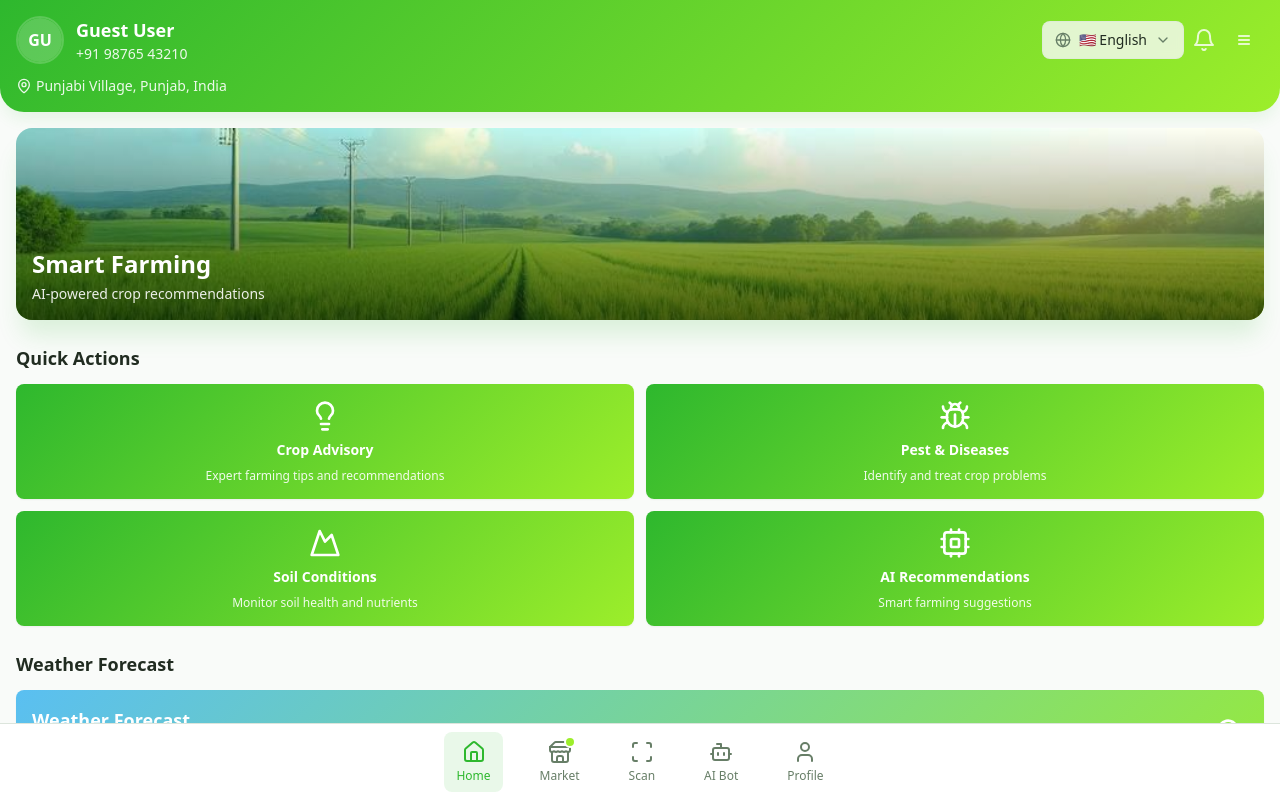
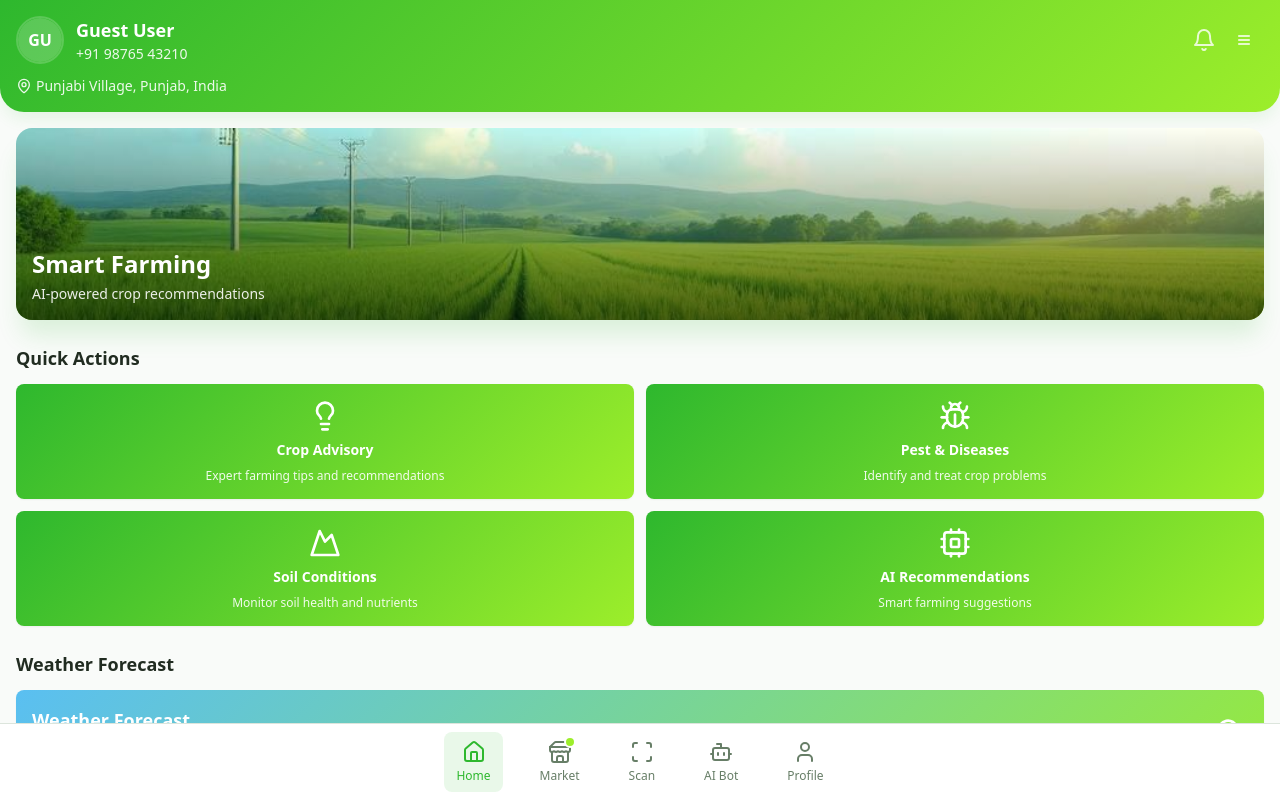
Before and after one commit to ankurkumar435/agri-innovators, a React (Vite) app: page / in a window 1280 px wide. Shown: the top 800 px of the page. Built offline with nearby package versions, Linux system fonts and the light colour scheme; the HTML template or start-up script is replaced by a standard one.

Commit message:
Remove language switcher

```diff
--- a/src/App.tsx
+++ b/src/App.tsx
@@ -4,7 +4,6 @@ import { TooltipProvider } from "@/components/ui/tooltip";
 import { QueryClient, QueryClientProvider } from "@tanstack/react-query";
 import { BrowserRouter, Routes, Route } from "react-router-dom";
 import { AuthProvider } from "@/hooks/useAuth";
-import { LanguageProvider } from "@/contexts/LanguageContext";
 import Index from "./pages/Index";
 import Auth from "./pages/Auth";
 import NotFound from "./pages/NotFound";
@@ -13,7 +12,6 @@ const queryClient = new QueryClient();
 
 const App = () => (
   <QueryClientProvider client={queryClient}>
-    <LanguageProvider>
     <AuthProvider>
       <TooltipProvider>
         <Toaster />
@@ -28,7 +26,6 @@ const App = () => (
         </BrowserRouter>
       </TooltipProvider>
     </AuthProvider>
-    </LanguageProvider>
   </QueryClientProvider>
 );
 
--- a/src/components/UserHeader.tsx
+++ b/src/components/UserHeader.tsx
@@ -2,7 +2,6 @@ import React, { useEffect, useState } from 'react';
 import { MapPin, Bell } from 'lucide-react';
 import { Avatar, AvatarFallback, AvatarImage } from '@/components/ui/avatar';
 import { AuthDropdown } from '@/components/AuthDropdown';
-import { LanguageSwitcher } from '@/components/LanguageSwitcher';
 import { useAuth } from '@/hooks/useAuth';
 import { supabase } from '@/integrations/supabase/client';
 
@@ -54,7 +53,6 @@ export const UserHeader: React.FC = () => {
         </div>
 
         <div className="flex items-center gap-2">
-          <LanguageSwitcher />
           <Bell className="w-6 h-6 opacity-80" />
           <AuthDropdown />
         </div>
```
Lines whose indentation alone changed are shown as unchanged.
